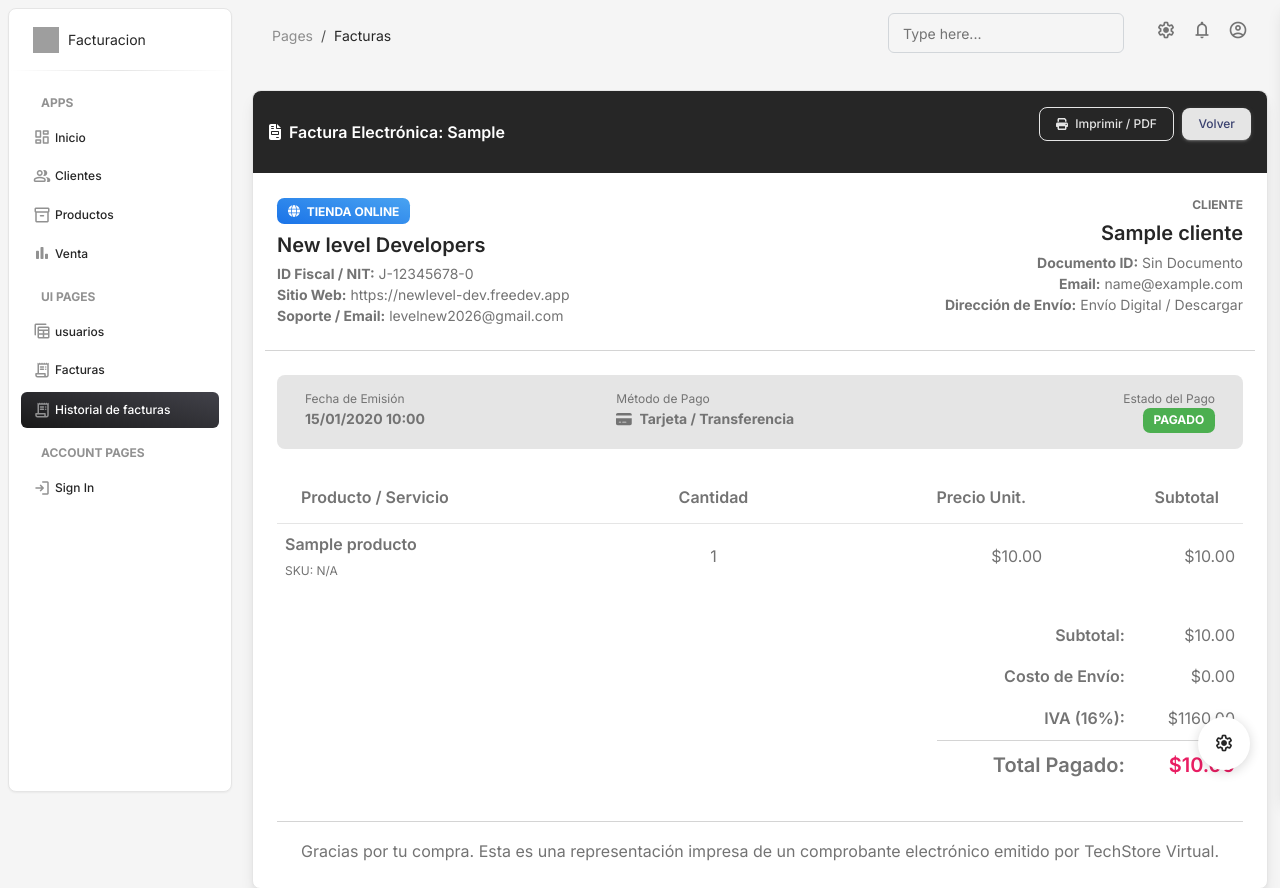
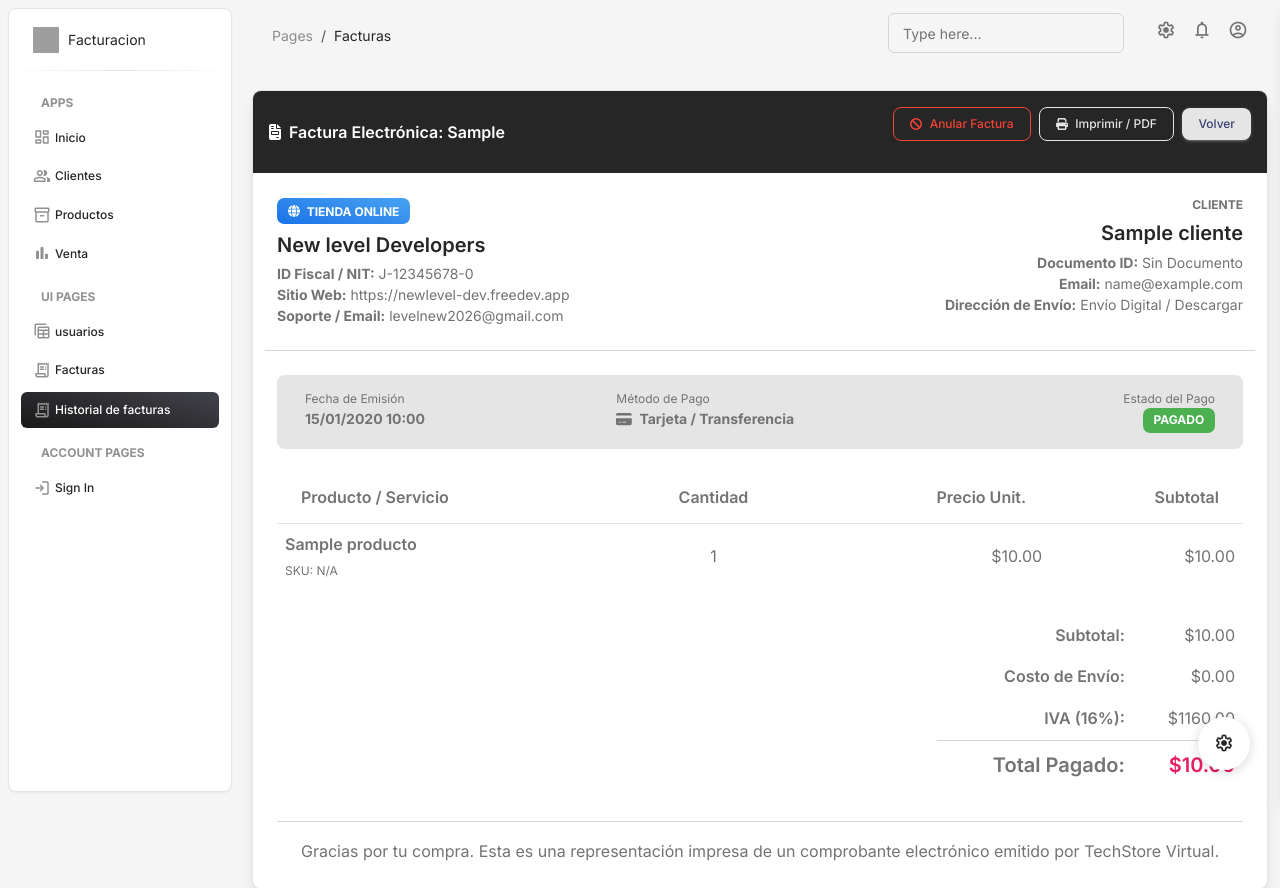
Before and after one commit to Newlevel-Developers/facturacion_web, a Django app: page /detalle_factura/1/ in a window 1280 px wide. Shown: the top 888 px of the page. Run offline with Django 4.2, Linux system fonts and the light colour scheme; tables that the repository leaves empty hold one stand-in row (values such as "Sample post"); some libraries are stand-ins or nearby versions; grey boxes are pictures that could not be loaded.

Commit message:
anular facturas

```diff
--- a/facturacion/templates/facturas/detalle_factura.html
+++ b/facturacion/templates/facturas/detalle_factura.html
@@ -6,6 +6,14 @@
     <div class="card-header bg-dark text-white d-flex justify-content-between align-items-center">
       <h6 class="text-white mb-0"><i class="fas fa-file-invoice me-2"></i>Factura Electrónica: {{ factura.numero_factura }}</h6>
       <div>
+        {% if factura.estado != 'CANCELADO' and factura.estado != 'Cancelado' %}
+          <form action="{% url 'anular_factura' factura.id %}" method="POST" class="d-inline" onsubmit="return confirmarAnulacion(event, this);">
+            {% csrf_token %}
+            <button type="submit" class="btn btn-sm btn-outline-danger me-1">
+              <i class="fas fa-ban me-1"></i> Anular Factura
+            </button>
+          </form>
+        {% endif %}
         <button onclick="window.print();" class="btn btn-sm btn-outline-light me-1">
           <i class="fas fa-print me-1"></i> Imprimir / PDF
         </button>
--- a/facturacion/urls.py
+++ b/facturacion/urls.py
@@ -41,6 +41,7 @@
     path('crear_factura/', views.crear_factura, name="crear_factura"),
     path('detalle_factura/<int:factura_id>/', views.detalle_factura, name="detalle_factura"),
     path('billing/', views.billing, name="billing"),
+    path('anular_factura/<int:factura_id>/', views.anular_factura , name='anular_factura'),
 
     # Compras / Trazabilidad de entrada
     path('registrar_compra/', views.registrar_compra, name="registrar_compra"),
--- a/facturacion/views/__init__.py
+++ b/facturacion/views/__init__.py
@@ -2,5 +2,5 @@
 from .product import productos, crear_producto,editar_producto,eliminar_producto,crear_categoria,editar_categoria,eliminar_categoria
 from .sale_order import nueva_venta, registrar_compra
 from .client import clientes, registrar_clientes
-from .billing import facturas,billing,crear_factura,detalle_factura
+from .billing import facturas,billing,crear_factura,detalle_factura,anular_factura
 from .users import usuarios, registrar_usuario, editar_usuario ,crear_rol,editar_rol,eliminar_rol
--- a/facturacion/views/billing.py
+++ b/facturacion/views/billing.py
@@ -3,6 +3,7 @@
 from django.utils import timezone
 from decimal import Decimal
 from facturacion.models import Factura, DetalleFactura, Producto, Cliente
+from  django.contrib import messages
 
 def facturas(request):
     todas_las_facturas = Factura.objects.all().order_by('-fecha_emision')
@@ -128,3 +129,26 @@
         'detalles': detalles
     }
     return render(request, 'facturas/detalle_factura.html', context)
+
+def anular_factura(request, factura_id):
+    factura = get_object_or_404(Factura, id=factura_id)
+
+    # Validar que no esté anulada previamente
+    if factura.estado == 'CANCELADO':
+        messages.warning(request, "Esta factura ya se encuentra anulada.")
+        return redirect('facturas')
+
+    # 1. Revertir el Stock de los productos
+    detalles = factura.detallefactura_set.all()  # Ajusta si tu related_name es distinto
+    for item in detalles:
+        producto = item.producto
+        producto.stock += item.cantidad  # O 'stock' / 'cantidad_disponible' según tu modelo Producto
+        producto.save()
+
+    # 2. Cambiar el estado de la factura
+    factura.estado = 'CANCELADO'
+    factura.save()
+
+    # 3. Notificar al usuario
+    messages.success(request, f"La factura {factura.numero_factura} fue anulada y el inventario se reabasteció correctamente.")
+    return redirect('facturas')
```
Also changed, not shown: config/settings.py (+14 -14 lines).
